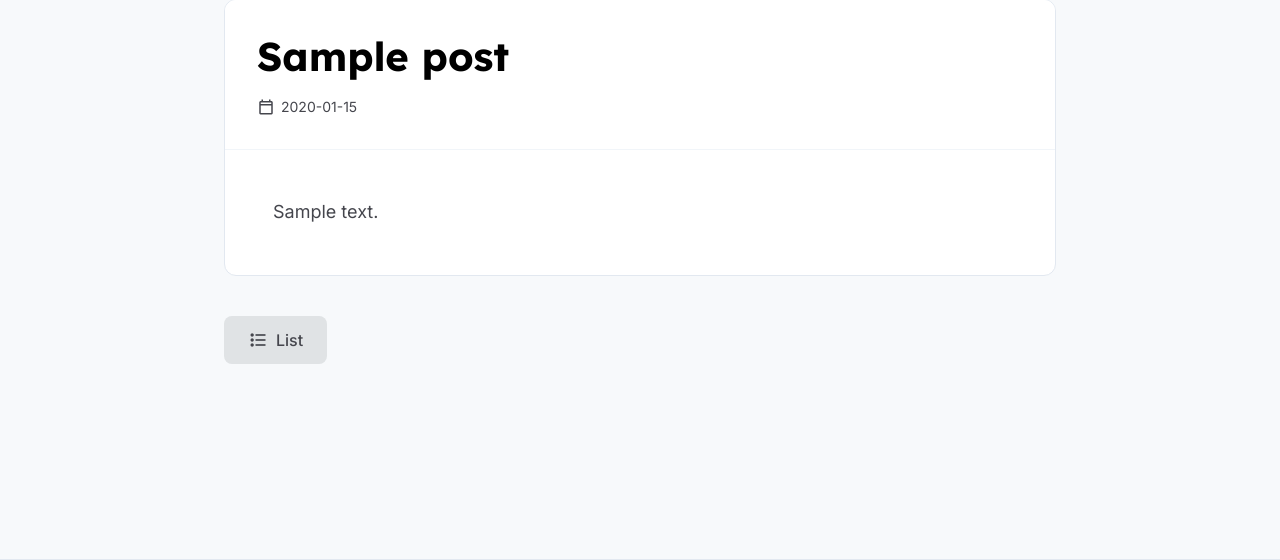
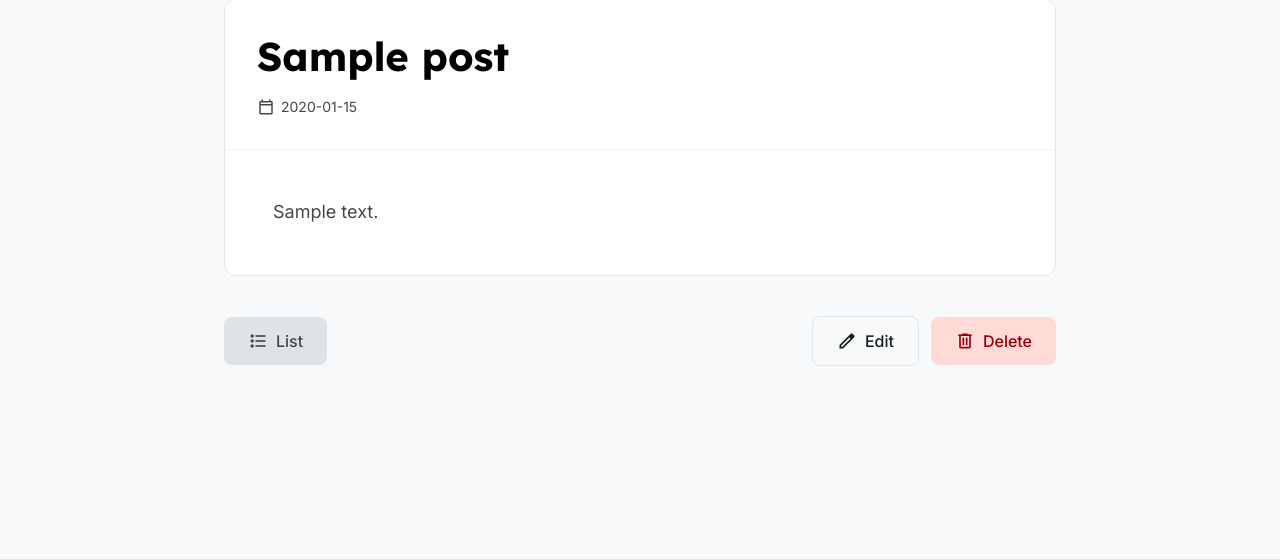
Before and after one commit to jhjhjh1000/day4-flask, a Flask app: page /post/1 in a window 1280 px wide. Shown: the part 156-716 px from the top of the page. Run offline with Flask 3, Linux system fonts and the light colour scheme; tables that the repository leaves empty hold one stand-in row (values such as "Sample post"); some libraries are stand-ins or nearby versions.

Commit message:
게시글 수정(U) 및 삭제(D) 기능 추가
- 상세 페이지에 Edit/Delete 버튼 배치
- write.html 폼 재사용으로 수정 모드 지원
- 삭제 시 confirm 확인창 추가

Co-Authored-By: Claude Opus 4.7 <noreply@anthropic.com>

```diff
--- a/app.py
+++ b/app.py
@@ -53,7 +53,32 @@ def write_post():
         conn.commit()
         conn.close()
         return redirect(url_for("list_posts"))
-    return render_template("write.html")
+    return render_template("write.html", post=None)
+
+
+@app.route("/post/<int:post_id>/edit", methods=["GET", "POST"])
+def edit_post(post_id):
+    conn = get_db()
+    post = conn.execute("SELECT * FROM posts WHERE id = ?", (post_id,)).fetchone()
+    if request.method == "POST":
+        conn.execute(
+            "UPDATE posts SET title=?, content=? WHERE id=?",
+            (request.form["title"], request.form["content"], post_id),
+        )
+        conn.commit()
+        conn.close()
+        return redirect(url_for("detail_post", post_id=post_id))
+    conn.close()
+    return render_template("write.html", post=post)
+
+
+@app.route("/post/<int:post_id>/delete", methods=["POST"])
+def delete_post(post_id):
+    conn = get_db()
+    conn.execute("DELETE FROM posts WHERE id=?", (post_id,))
+    conn.commit()
+    conn.close()
+    return redirect(url_for("list_posts"))
 
 
 if __name__ == "__main__":
--- a/templates/detail.html
+++ b/templates/detail.html
@@ -38,6 +38,18 @@
                 <span class="font-medium">List</span>
             </a>
         </div>
+        <div class="flex items-center gap-3 w-full sm:w-auto">
+            <a href="{{ url_for('edit_post', post_id=post['id']) }}" class="flex-1 sm:flex-none flex items-center justify-center gap-2 px-6 py-3 border border-slate-200 text-on-surface hover:bg-slate-50 rounded-lg transition-colors active:scale-95">
+                <span class="material-symbols-outlined text-[20px]">edit</span>
+                <span class="font-medium">Edit</span>
+            </a>
+            <form method="POST" action="{{ url_for('delete_post', post_id=post['id']) }}" onsubmit="return confirm('정말 삭제할까요?');">
+                <button type="submit" class="flex-1 sm:flex-none flex items-center justify-center gap-2 px-6 py-3 bg-error-container text-on-error-container hover:bg-red-100 rounded-lg transition-colors active:scale-95 w-full">
+                    <span class="material-symbols-outlined text-[20px]">delete</span>
+                    <span class="font-medium">Delete</span>
+                </button>
+            </form>
+        </div>
     </div>
 </main>
 {% endblock %}
```
Also changed, not shown: templates/write.html (+7 -7 lines).
